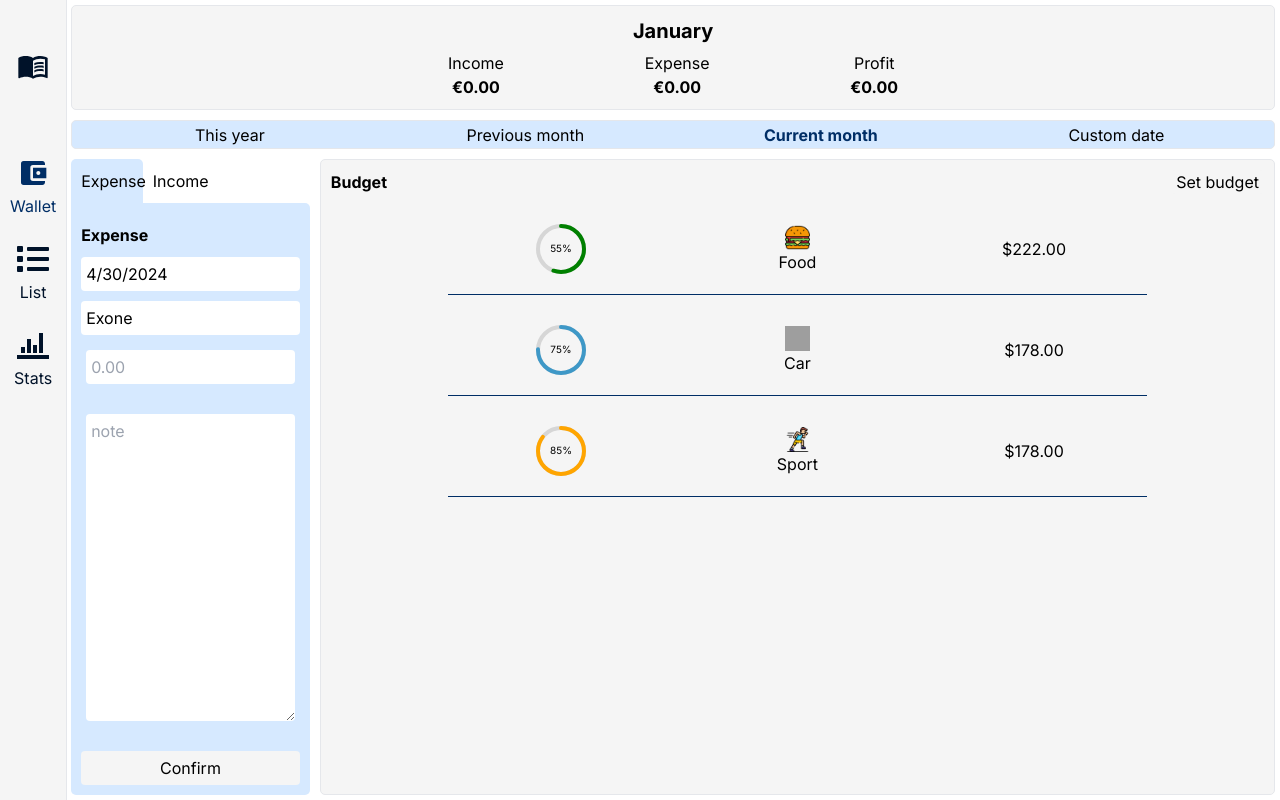
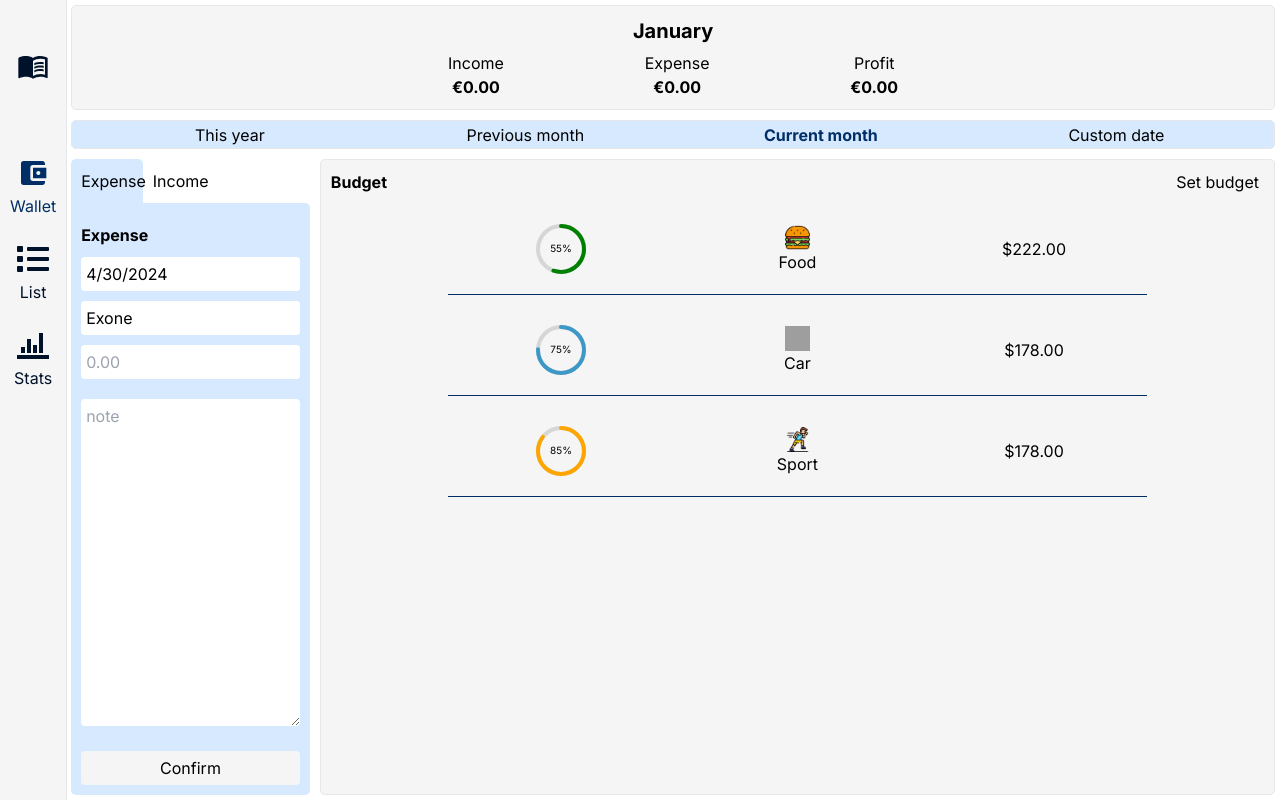
Before and after one commit to eimuciu/cash-tracker, a Next.js app: page / in a window 1280 px wide. Built offline with nearby package versions, Linux system fonts and the light colour scheme; grey boxes are pictures that could not be loaded.

Commit message:
fixing padding issues

```diff
--- a/src/app/components/pages/home/dataInflow/index.tsx
+++ b/src/app/components/pages/home/dataInflow/index.tsx
@@ -68,7 +68,10 @@ export default function DataInflow({
         selectData={selectCategory}
       />
       <form onSubmit={formik.handleSubmit} className="flex flex-col h-[100%]">
-        <div className={commonClasses + ' ' + 'p-[0px] flex flex-col'}>
+        <div
+          className={commonClasses + ' ' + 'flex flex-col'}
+          style={{ padding: 0 }}
+        >
           <input
             id="amountInput"
             name="amount"
@@ -84,9 +87,8 @@ export default function DataInflow({
         </div>
 
         <div
-          className={
-            commonClasses + ' ' + 'grow outline-none p-[0px] flex flex-col'
-          }
+          className={commonClasses + ' ' + 'grow outline-none flex flex-col'}
+          style={{ padding: 0 }}
         >
           <textarea
             name="note"
```
